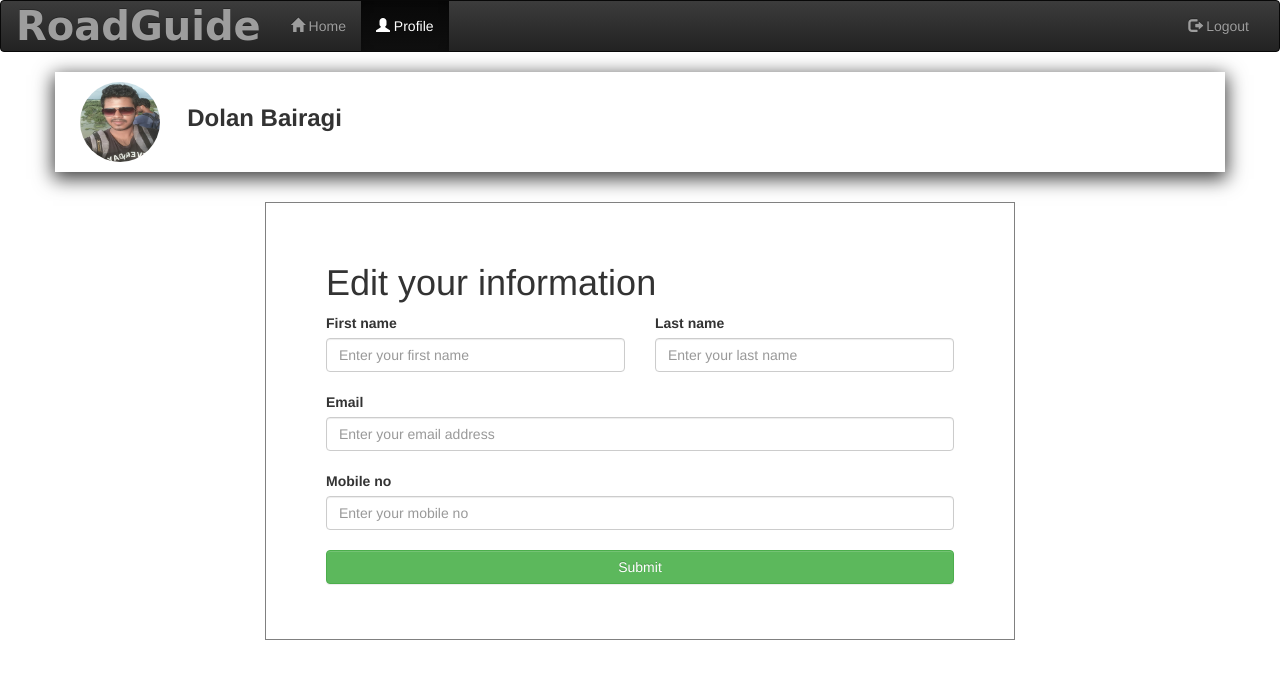
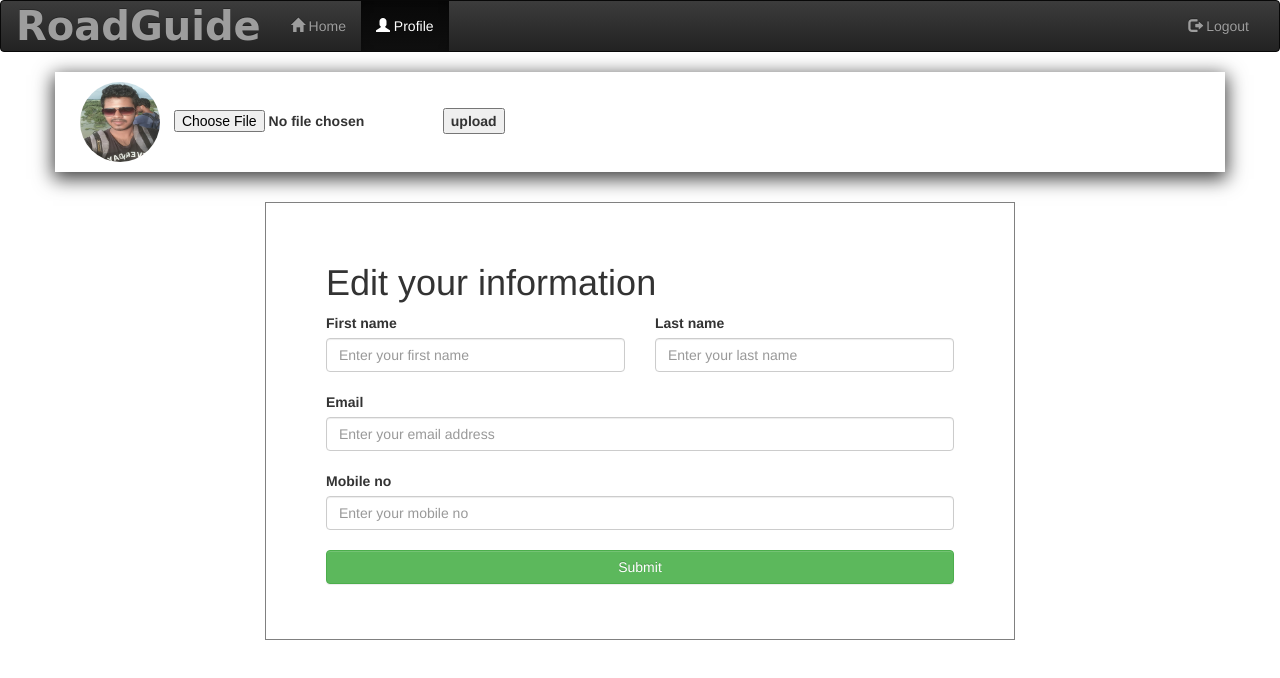
Before and after one commit to Dolan001/RoadGuide, a plain HTML site: page src/account/edit_profile.html in a window 1280 px wide. Drawn offline with nearby package versions, Linux system fonts and the light colour scheme.

Commit message:
add how to show image using choose option

```diff
--- a/src/account/edit_profile.html
+++ b/src/account/edit_profile.html
@@ -45,7 +45,8 @@
     <div class="row">
         <div class="col-md-12 col-sm-12 col-xs-12">
             <img src="images/myimg.jpg" class="img-circle"  id="profileImg" height="100px" width="100px">
-            <label><h3><b>&nbsp;&nbsp;Dolan Bairagi</b></h3></label>
+            <label><input type="file" onchange="showImage.call(this)"></label>
+            <label><input type="submit" name="submit" value="upload"></label>
         </div>
     </div>
 </div>
@@ -79,5 +80,6 @@
         <div class="col-md-2 col-sm-3 col-xs-1"></div>
     </div>
 </div>
+<script rel="stylesheet" src="profilejs.js"></script>
 </body>
 </html>
--- a/src/account/profilejs.js
+++ b/src/account/profilejs.js
@@ -0,0 +1,10 @@
+function showImage() {
+    if(this.files && this.files[0]){
+        var fileObj = new FileReader();
+        fileObj.onload = function (data) {
+            var image = document.getElementById("profileImg");
+            image.src = data.target.result;
+        }
+        fileObj.readAsDataURL(this.files[0]);
+    }
+}
--- a/src/account/profilestyle.css
+++ b/src/account/profilestyle.css
@@ -38,5 +38,6 @@
     border: 1px solid gray;
     padding: 40px 60px 20px;
 }
-.detailscontent{
+#sunmitImg{
+
 }
```
Also changed, not shown: src/signup/signupjs.js (line endings or trailing spaces).
